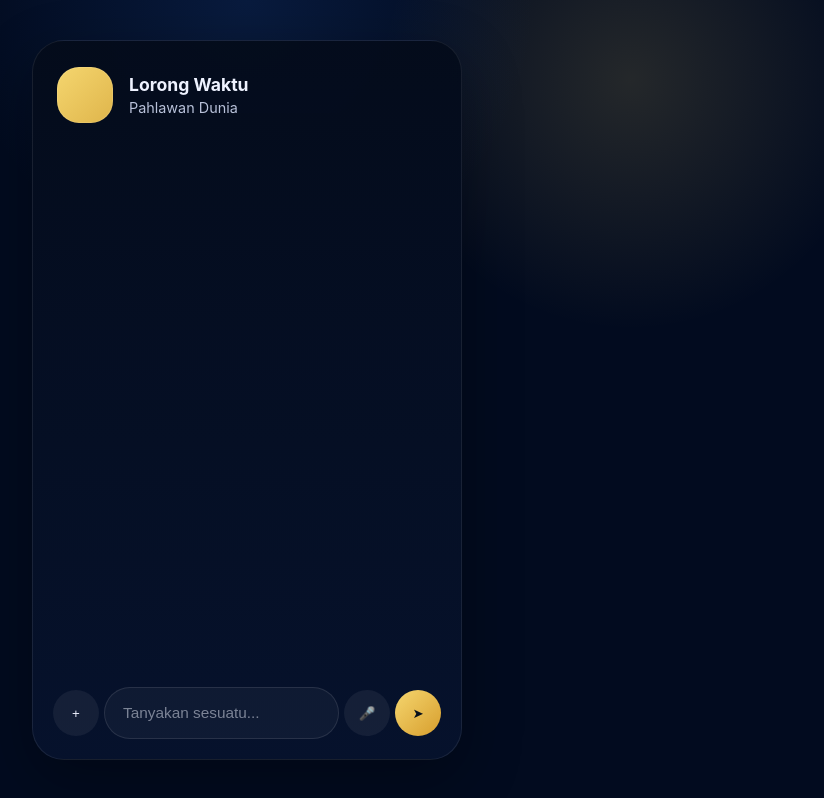
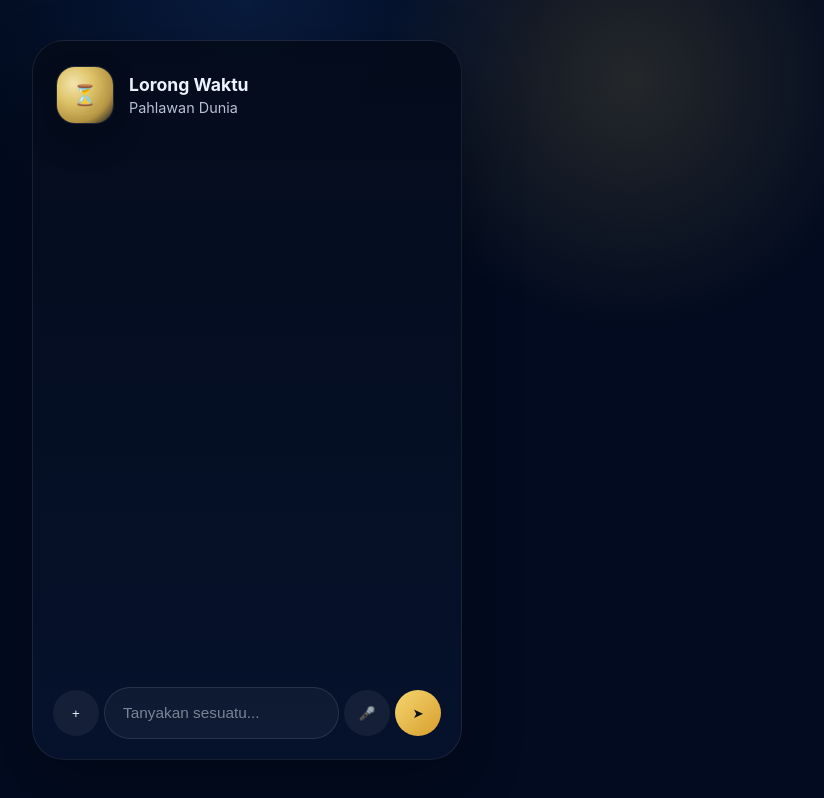
Before and after one commit to BntngSantosa/Chatbot-Heroic-Chronicles, a website: page public/index.html in a window 1280 px wide. Shown: the whole page, without its empty margins (393-1217 px from the left). Drawn offline with Linux system fonts and the light colour scheme.

Commit message:
Edited logo

```diff
--- a/public/style.css
+++ b/public/style.css
@@ -68,9 +68,27 @@ body {
 .hero-avatar {
   width: 56px;
   height: 56px;
-  border-radius: 22px;
-  background: linear-gradient(135deg, #f5d66f, #dfb54b);
-  box-shadow: inset 0 0 0 1px rgba(255, 255, 255, 0.1);
+  border-radius: 18px;
+  position: relative;
+  background: radial-gradient(circle at 30% 30%, rgba(255, 240, 180, 0.95), rgba(245, 214, 111, 0.9) 35%, rgba(223, 181, 75, 0.8) 70%, rgba(7, 18, 47, 0.15) 100%);
+  box-shadow: 0 0 0 1px rgba(255, 255, 255, 0.12), 0 16px 35px rgba(0, 0, 0, 0.2);
+  display: grid;
+  place-items: center;
+  overflow: hidden;
+}
+
+.hero-avatar::before {
+  content: '⏳';
+  font-size: 1.25rem;
+}
+
+.hero-avatar::after {
+  content: '';
+  position: absolute;
+  inset: 8px;
+  border: 1px solid rgba(255, 255, 255, 0.1);
+  border-radius: 50%;
+  opacity: 0.45;
 }
 
 .hero-info {
```
